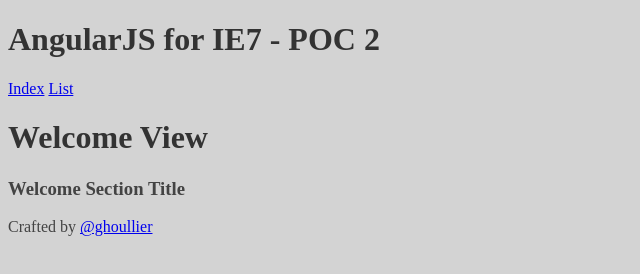
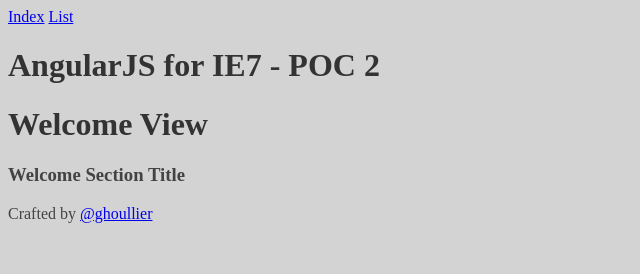
Before and after one commit to ghoullier/angular-ie7, a plain HTML site: page index.html in a window 1280 px wide. Shown: the whole page, without its empty margins (0-640 px from the left). Drawn offline with Linux system fonts and the light colour scheme.

Commit message:
Update 2014-12-14T13:10:47.953Z

```diff
--- a/index.html
+++ b/index.html
@@ -1 +1 @@
-<!DOCTYPE html><html id="ng-app" data-ng-app="angular-ie7.ui"><head><meta charset="UTF-8"><meta name="viewport" content="width=device-width,initial-scale=1"><title>AngularJS IE7</title><link rel="stylesheet" href="./css/main.css"></head><body><div class="App" data-ng-cloak><header><h1>AngularJS for IE7 - POC <span data-ng-bind="1 + 1"></span></h1><nav class="Nav"><a data-ng-href="#/welcome" class="Nav__Link">Index</a> <a data-ng-href="#/list" class="Nav__Link">List</a></nav></header><div class="App__View" data-ng-view></div><footer class="App__Footer"><p>Crafted by <a href="//twitter.com/ghoullier" title="Twitter Account">@ghoullier</a></p></footer></div><script defer="defer" src="./js/vendor.js"></script><script defer="defer" src="./js/app.js"></script></body></html>
+<!DOCTYPE html><html id="ng-app" data-ng-app="angular-ie7.ui"><head><meta charset="UTF-8"><meta name="viewport" content="width=device-width,initial-scale=1"><title>AngularJS IE7</title><link rel="stylesheet" href="./css/main.css"></head><body><div class="App" data-ng-cloak><header><nav class="Nav"><a data-ng-href="#/welcome" class="Nav__Link">Index</a> <a data-ng-href="#/list" class="Nav__Link">List</a></nav></header><main class="App__View"><h1>AngularJS for IE7 - POC <span data-ng-bind="1 + 1"></span></h1><div data-ng-view></div></main><footer class="App__Footer"><p>Crafted by <a href="//twitter.com/ghoullier" title="Twitter Account">@ghoullier</a></p></footer></div><script defer="defer" src="./js/vendor.js"></script><script defer="defer" src="./js/app.js"></script></body></html>
```
